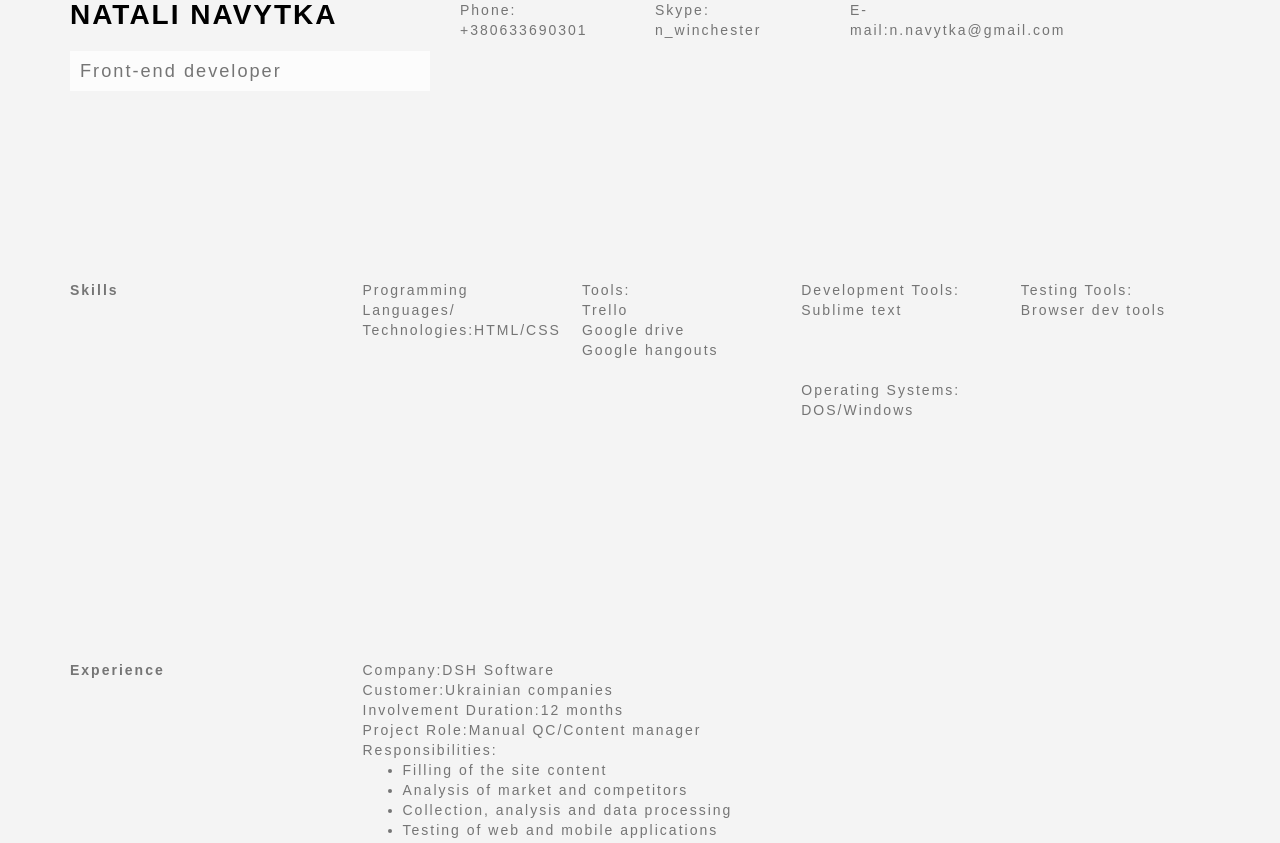
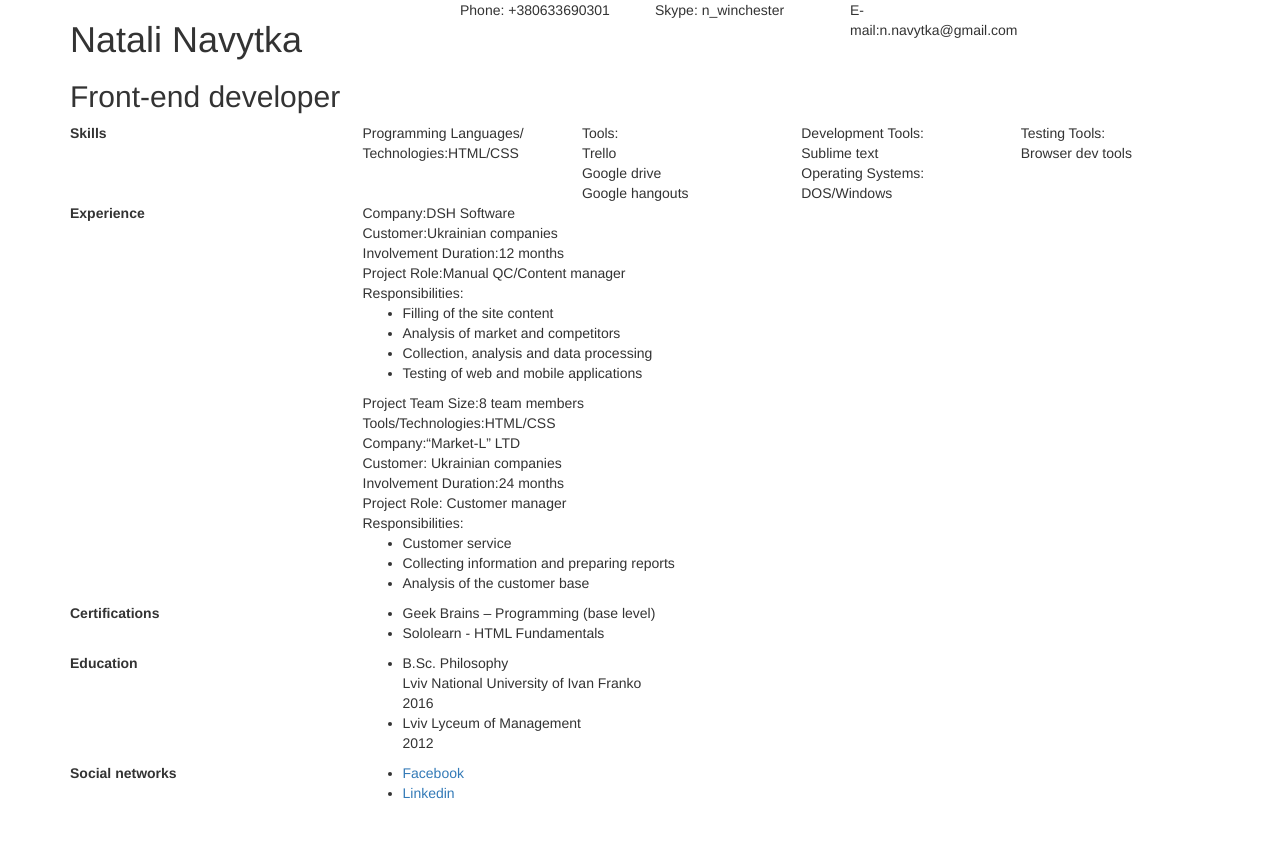
Before and after one commit to winchester161/projeck, a plain HTML site: page index.html in a window 1280 px wide. Shown: the top 843 px of the page. After the commit the page ends 813 px from the top, so only its background shows below. Drawn offline with nearby package versions, Linux system fonts and the light colour scheme.

Commit message:
Update index.html

```diff
--- a/index.html
+++ b/index.html
@@ -14,38 +14,7 @@
            <script src="https://maxcdn.bootstrapcdn.com/bootstrap/3.3.6/js/bootstrap.min.js" integrity="sha384-0mSbJDEHialfmuBBQP6A4Qrprq5OVfW37PRR3j5ELqxss1yVqOtnepnHVP9aJ7xS" crossorigin="anonymous">
            </script>
 
-           <style>
-           	body {
-    background: #f4f4f4;
-    color: #757575;
-    font-family: 'Alegreya Sans', sans-serif;
-    letter-spacing: 5px;
-    padding-bottom: 60px;
-}
-div {
-    background: #f4f4f4;
-    color: #757575;
-    font-family: 'Alegreya Sans', sans-serif;
-    letter-spacing: 2px;
-    padding-bottom: 60px;
-}
 
-h1 {
-    font-size: 2em;
-    font-weight: bolder;
-    text-transform: uppercase;
-    color: #000;
-    margin: 0;
-}
-
-h2 {
-    font-size: 1.3em;
-    background: #fcfcfc;
-    padding: 10px;
-}
-
-
-           </style>
 </head>
 	<body>
  		<div class="container">
```
